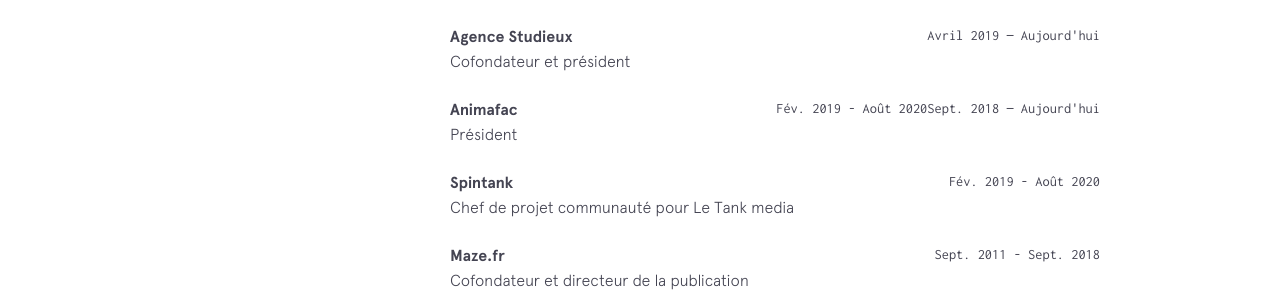
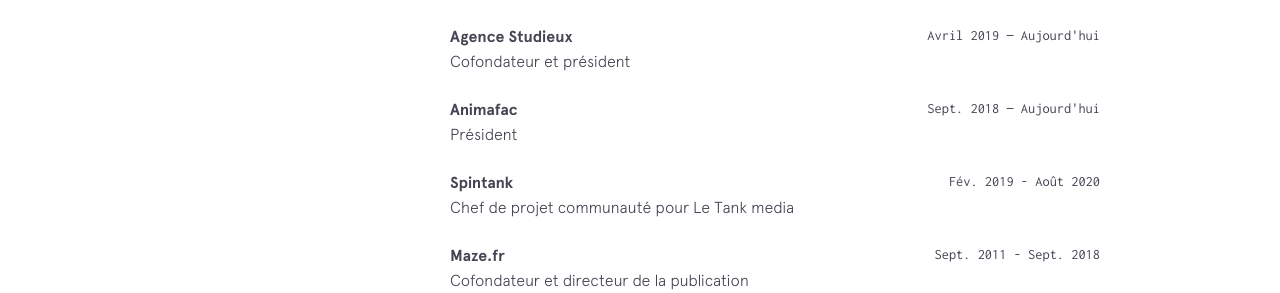
Before and after one commit to bthv1/baptistethevelein.fr, a Jekyll site: the page built from index.html, in a window 1280 px wide and 900 px high, scrolled down 1785 px. Shown: the part 230-523 px from the top of the window. Built offline with Jekyll 4.4.1, drawn with Linux system fonts in a browser that asks for light colours; nearby versions of some CDN libraries.

Commit message:
Update experience.yml

```diff
--- a/_data/experience.yml
+++ b/_data/experience.yml
@@ -10,7 +10,7 @@
 
 - company: Animafac
   url: https://animafac.net
-  time: Fév. 2019 - Août 2020Sept. 2018 — Aujourd'hui
+  time: Sept. 2018 — Aujourd'hui
   position: Président
 
 - company: Spintank
```
